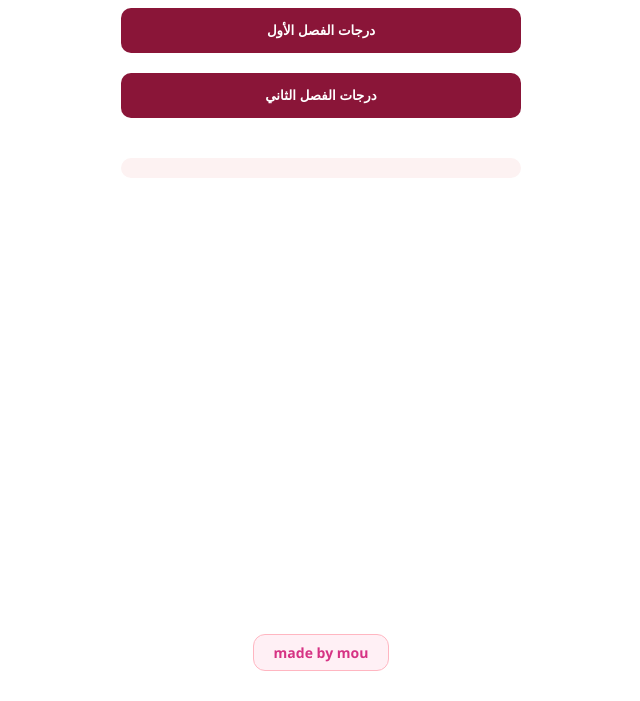
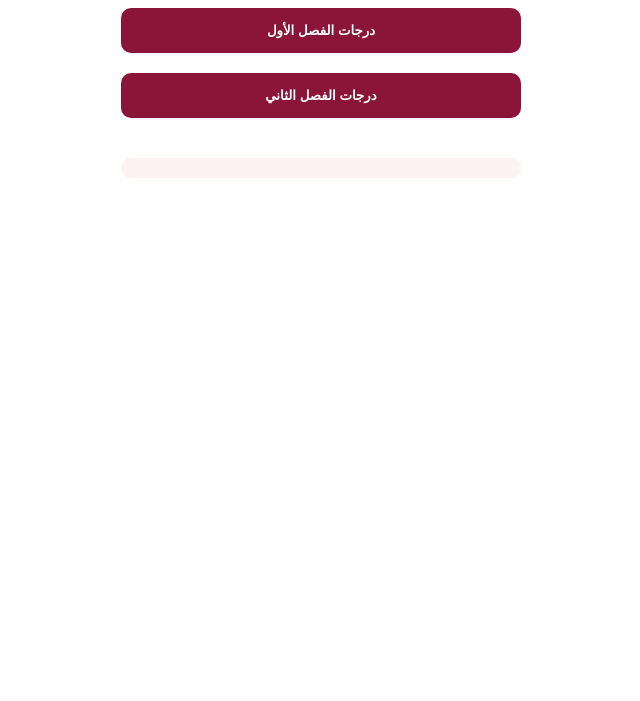
Before and after one commit to dzkn66vyrm-cyber/Seniorcalculator_12mou-, a plain HTML site: page index.html in a window 1280 px wide. Shown: the part 99-800 px from the top of the page, without its empty margins (319-959 px from the left). Drawn offline with nearby package versions, Linux system fonts and the light colour scheme.

Commit message:
Update index.html

```diff
--- a/index.html
+++ b/index.html
@@ -108,10 +108,6 @@
         }
     }
 </script>
-<div style="position: fixed; bottom: 30px; left: 0; width: 100%; text-align: center;">
-    <div style="display: inline-block; padding: 8px 20px; border: 1px solid #ffb6c1; border-radius: 12px; background-color: #fff0f5; font-size: 14px; color: #d63384; font-weight: bold;">
-        made by mou
-    </div>
 </div>
 </body>
 </html>
```
